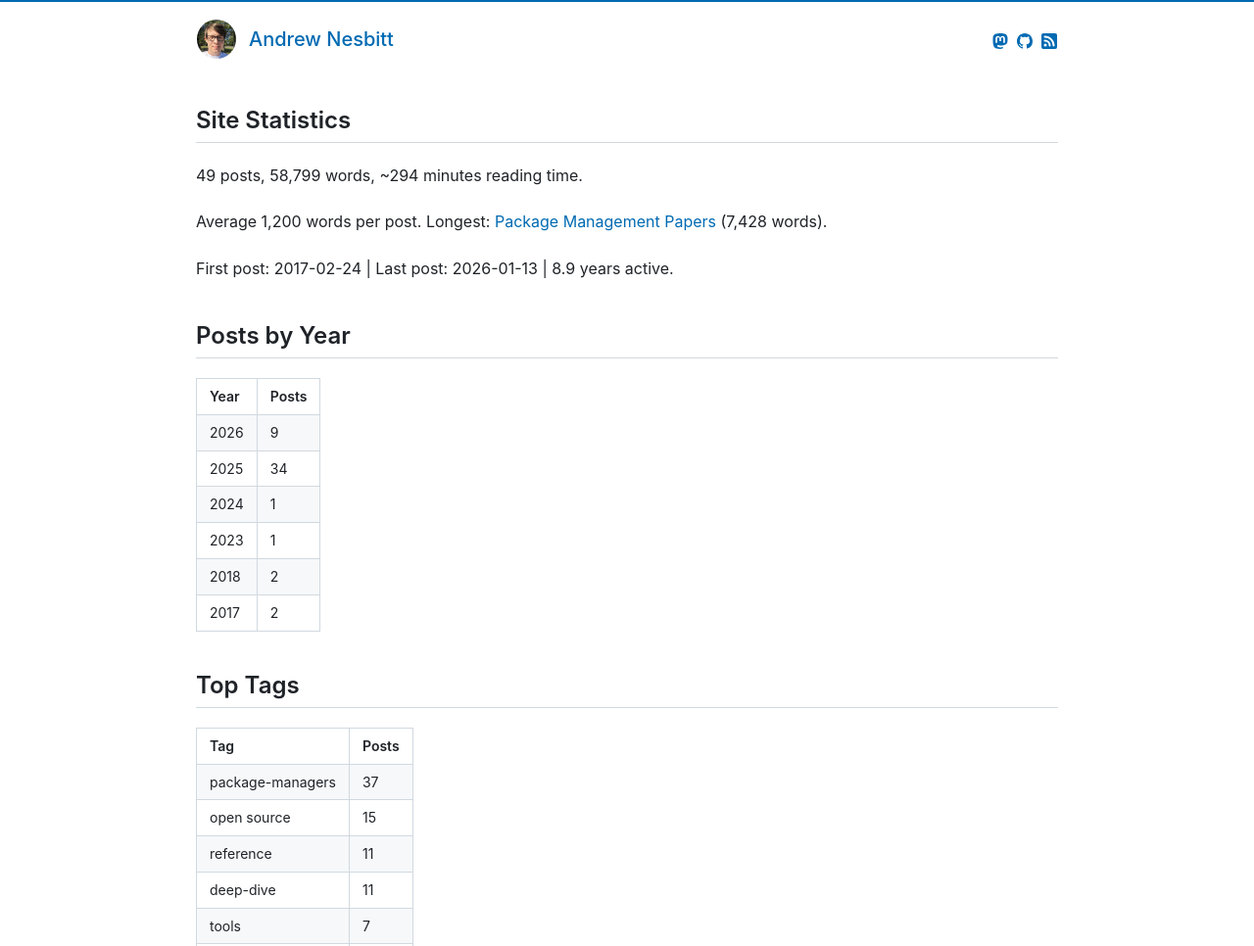
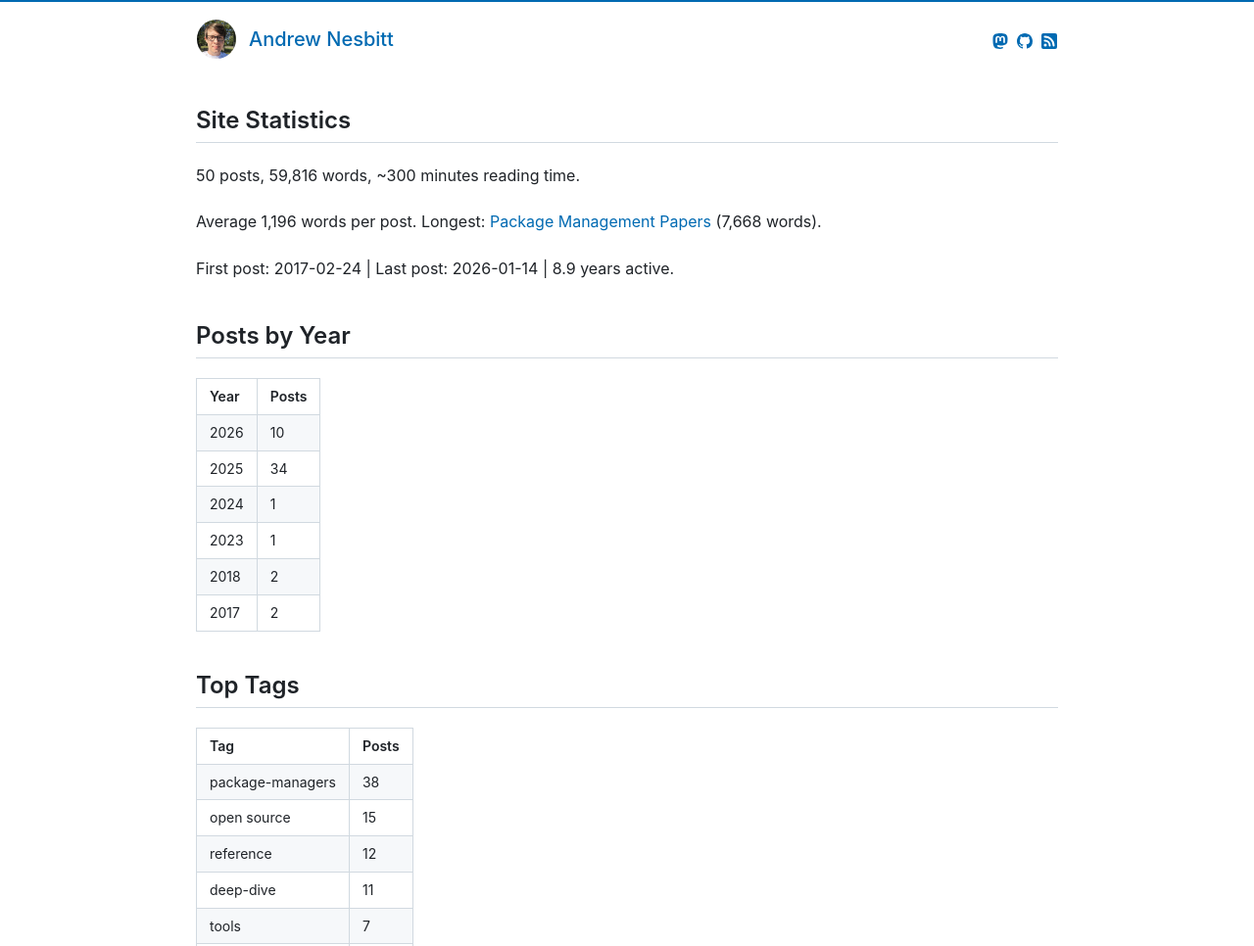
Before and after one commit to andrew/nesbitt.io, a Jekyll site: the page built from stats.html, in a window 1280 px wide. Shown: the top 966 px of the page at 98% size. Built offline with Jekyll 4.4.1, drawn with Linux system fonts in a browser that asks for light colours.

Commit message:
Add new post: Package Manager People

```diff
--- a/_data/stats.json
+++ b/_data/stats.json
@@ -1,13 +1,13 @@
 {
-  "generated_at": "2026-01-14T11:37:33Z",
-  "total_posts": 49,
-  "total_words": 58799,
-  "reading_minutes": 294,
-  "average_words": 1200,
+  "generated_at": "2026-01-14T12:51:35Z",
+  "total_posts": 50,
+  "total_words": 59816,
+  "reading_minutes": 300,
+  "average_words": 1196,
   "longest_post": {
     "title": "Package Management Papers",
     "url": "/2025/11/13/package-management-papers.html",
-    "words": 7428
+    "words": 7668
   },
   "shortest_post": {
     "title": "Jekyll Stats Plugin",
@@ -20,16 +20,16 @@
     "date": "2017-02-24"
   },
   "last_post": {
-    "title": "Package Manager Glossary",
-    "url": "/2026/01/13/package-manager-glossary.html",
-    "date": "2026-01-13"
+    "title": "Package Manager People",
+    "url": "/2026/01/14/package-manager-people.html",
+    "date": "2026-01-14"
   },
   "years_active": 8.9,
   "posts_per_month": 0.5,
   "posts_by_year": [
     {
       "year": 2026,
-      "count": 9
+      "count": 10
     },
     {
       "year": 2025,
@@ -55,7 +55,7 @@
   "posts_by_month": [
     {
       "month": "2026-01",
-      "count": 9
+      "count": 10
     },
     {
       "month": "2025-12",
@@ -90,7 +90,7 @@
     "sunday": 7,
     "monday": 8,
     "tuesday": 5,
-    "wednesday": 5,
+    "wednesday": 6,
     "thursday": 9,
     "friday": 8,
     "saturday": 7
@@ -98,7 +98,7 @@
   "tags": [
     {
       "name": "package-managers",
-      "count": 37
+      "count": 38
     },
     {
       "name": "open source",
@@ -106,7 +106,7 @@
     },
     {
       "name": "reference",
-      "count": 11
+      "count": 12
     },
     {
       "name": "deep-dive",
@@ -177,6 +177,10 @@
       "count": 2
     },
     {
+      "name": "research",
+      "count": 2
+    },
+    {
       "name": "semver",
       "count": 2
     },
@@ -233,10 +237,6 @@
       "count": 1
     },
     {
-      "name": "research",
-      "count": 1
-    },
-    {
       "name": "podcasts",
       "count": 1
     },
```
Also changed, not shown: _posts/2026-01-14-package-manager-people.md (added, +268 -0 lines).
